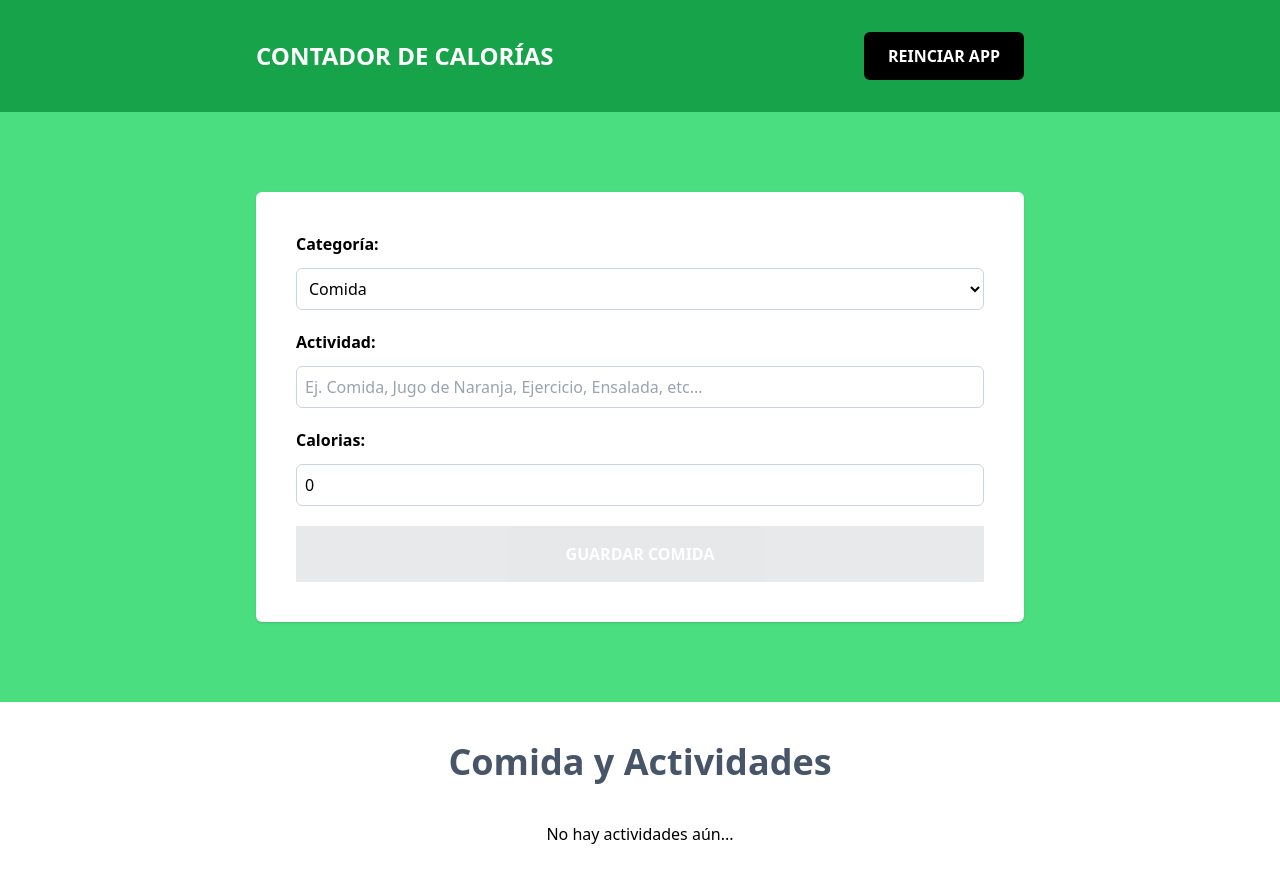
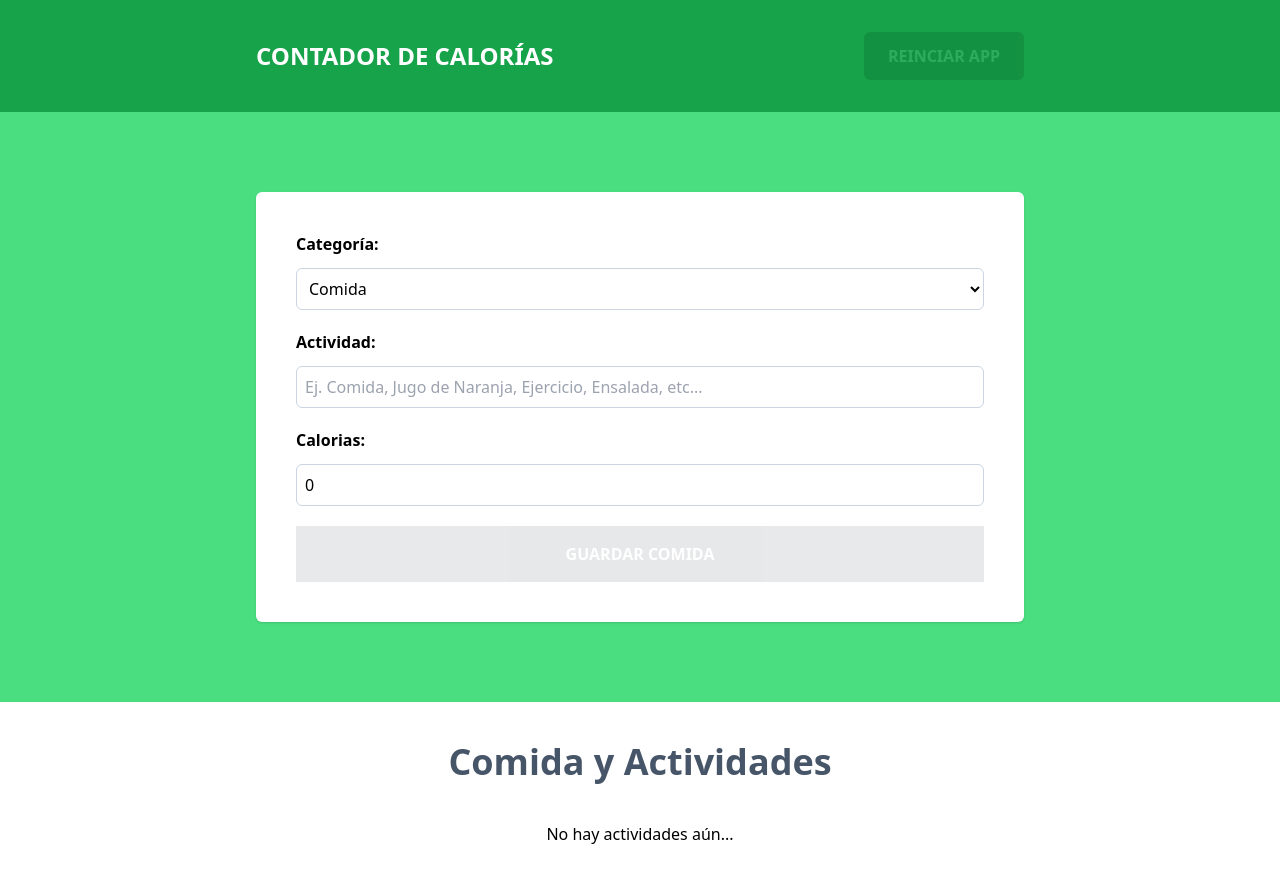
Before and after one commit to codebyjavi/contador-calorias, a React (Vite) app: page / in a window 1280 px wide. Shown: the top 882 px of the page. Built offline with nearby package versions, Linux system fonts and the light colour scheme.

Commit message:
add restartApp button

```diff
--- a/src/App.tsx
+++ b/src/App.tsx
@@ -1,4 +1,4 @@
-import { useEffect, useReducer } from "react"
+import { useEffect, useMemo, useReducer } from "react"
 import Form from "./components/Form"
 import { activityReducer, initialState } from "./reducers/activity-reducer"
 import ActivityList from "./components/ActivityList";
@@ -11,12 +11,19 @@ function App() {
     localStorage.setItem('activities', JSON.stringify(state.activities))
   },[state.activities])
 
+  const canRestartApp = () => useMemo(() => state.activities.length, [state.activities])
+
   return (
     <>
       <header className="py-8 bg-green-600">
         <div className="max-w-3xl mx-auto flex justify-between items-center">
           <h1 className="text-white uppercase font-bold text-2xl">Contador de calorías</h1>
-          <button className="px-6 py-3 bg-black text-white uppercase font-bold rounded-md">Reinciar app</button>
+          <button
+            className="px-6 py-3 bg-black text-white uppercase font-bold rounded-md disabled:opacity-10"
+            disabled={!canRestartApp()}
+            onClick={() => dispatch({type: 'restart-app'})}>
+            Reinciar app
+            </button>
         </div>
       </header>
 
--- a/src/reducers/activity-reducer.tsx
+++ b/src/reducers/activity-reducer.tsx
@@ -3,7 +3,8 @@ import { Activity } from "../types"
 export type ActivityActions =
     { type: 'save-activity', payload: { newActivity: Activity } } |
     { type: 'set-activeId', payload: { id: Activity['id'] } } |
-    { type: 'delete-activity', payload: { id: Activity['id'] } }
+    { type: 'delete-activity', payload: { id: Activity['id'] } }|
+    { type: 'restart-app' }
 
 
 export type ActivityState = {
@@ -57,5 +58,12 @@ export const activityReducer = (
         }
     }
 
+    if(action.type === 'restart-app') {
+        return {
+            activities: [],
+            activeId: ''
+        }
+    }
+
     return state
 }
```
